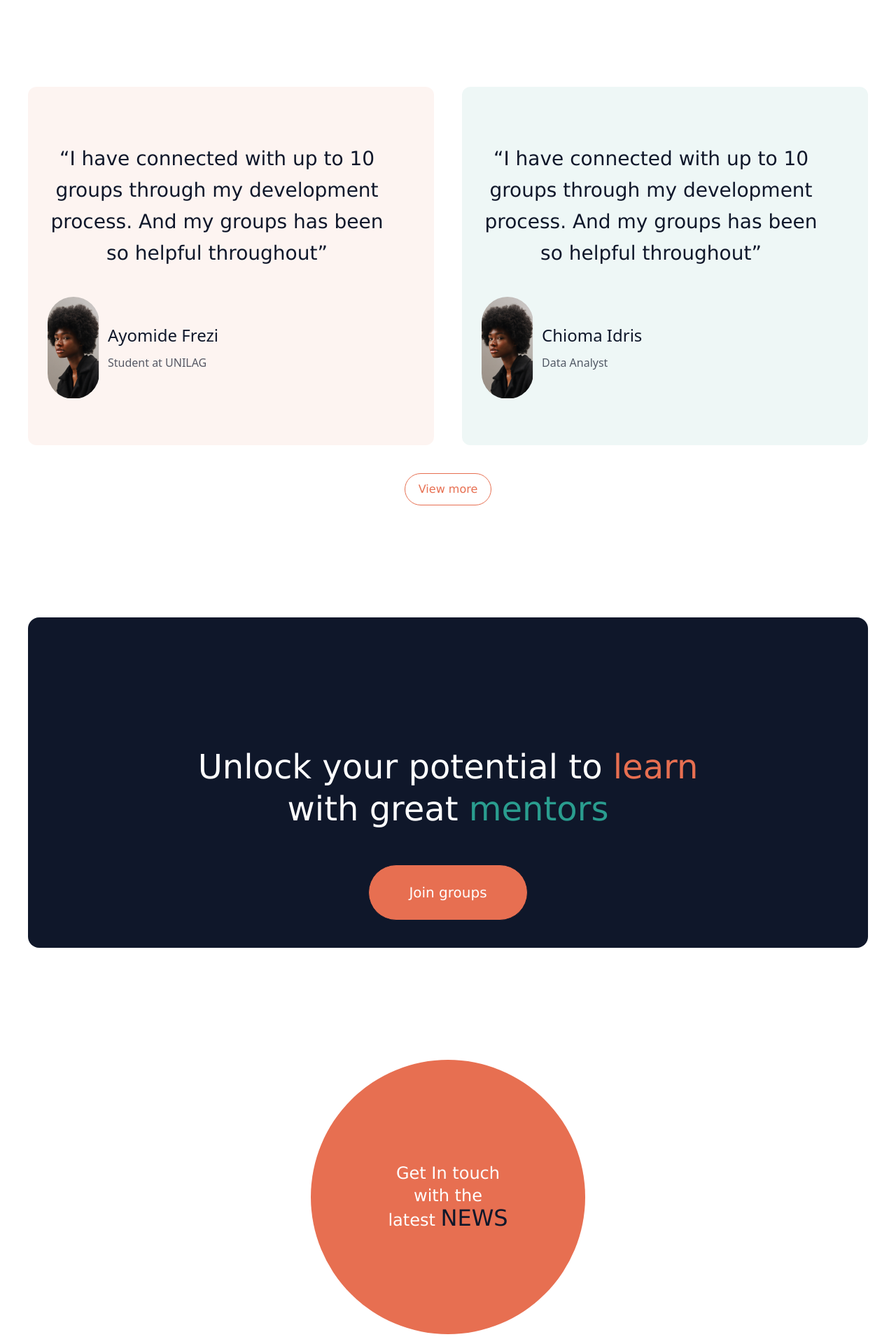
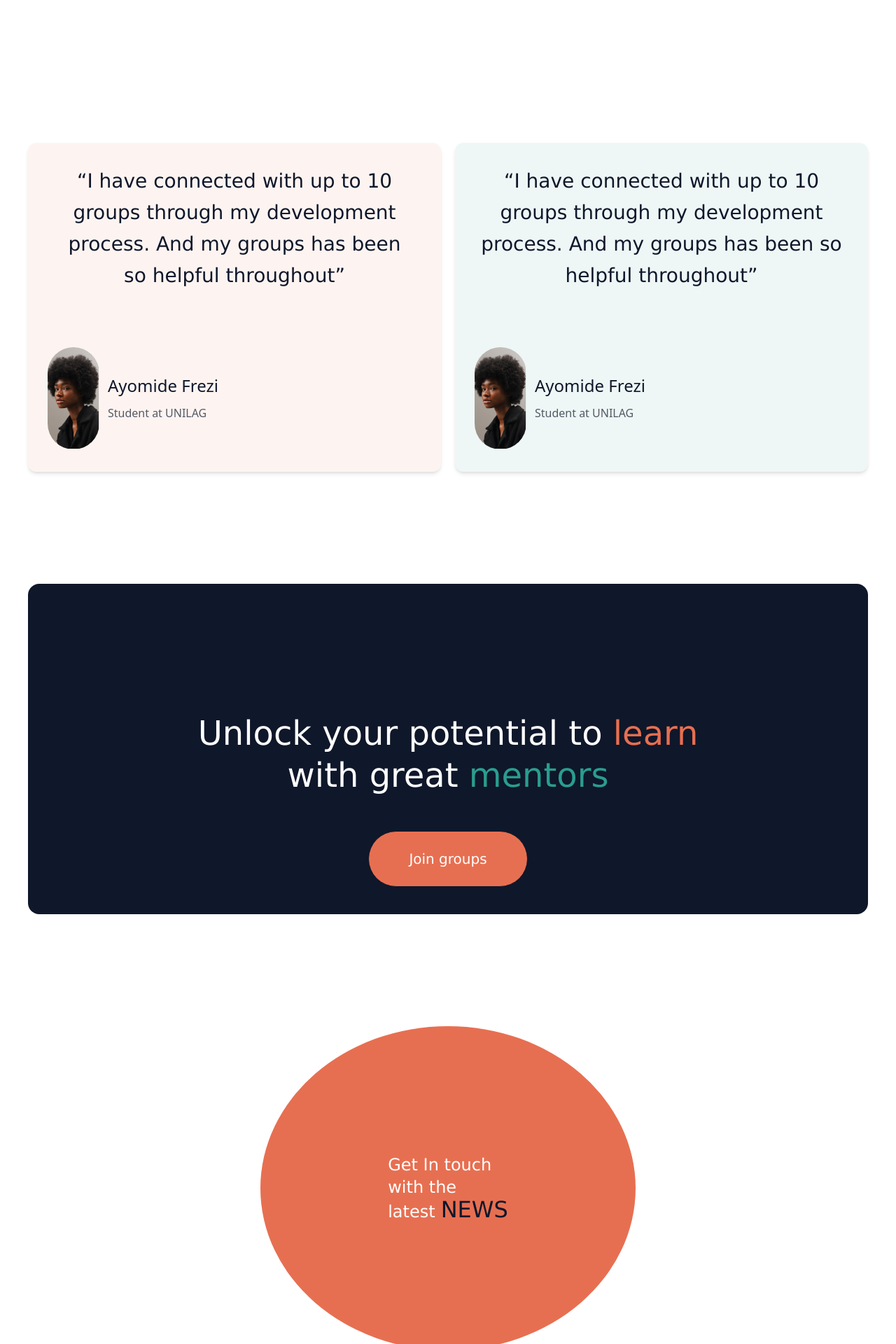
Before and after one commit to Clusterlearn/clusterlearn-app, a React (Create React App) app: page / in a window 1280 px wide. Shown: the part 3520-5440 px from the top of the page at 70% size. Built offline with nearby package versions, Linux system fonts and the light colour scheme; the HTML template or start-up script is replaced by a standard one.

Commit message:
landding page testimonial section fixed

```diff
--- a/src/Component/CardSection/Card.jsx
+++ b/src/Component/CardSection/Card.jsx
@@ -5,7 +5,7 @@ import Card2 from "../../../src/asset/card-2.png";
 import Card3 from "../../../src/asset/card-3.png";
 import Card4 from "../../../src/asset/card4.png";
 import Card5 from "../../../src/asset/card5.png";
-import AppContainer1 from "../AppContainer1/AppContainer1";
+
 
 function Card() {
   return (
@@ -95,8 +95,6 @@ function Card() {
           {/* line */}
           <div className=" w-full bg-gray-300 h-[2px] mt-32 lg:hidden md:hidden"></div>
 
-
-
           {/* fourth card */}
           <div className="px-10 flex lg:flex-row md:flex-row sm:flex-col-reverse flex-nowrap justify-between items-center gap-10 w-full h-full  mt-40">
             <div className="lg:flex md:flex md:w-1/2 h-[340px] sm:mt-10">
@@ -114,7 +112,7 @@ function Card() {
                   <span className="text-[16px] font-normal text-[#0F172A] font-ver cursor-pointer border-b border-[#0F172A]">
                     Join Learner &gt;
                   </span>
-                  </div>
+                </div>
               </div>
             </div>
             <div className=" max-h-full order-first">
@@ -125,10 +123,8 @@ function Card() {
           {/* line */}
           <div className=" w-full bg-gray-300 h-[2px] mt-32 lg:hidden md:hidden"></div>
 
-
-
           {/* fifth card */}
-          <div className="px-10 flex lg:flex-row md:flex-row sm:flex-col flex-nowrap justify-between items-center gap-10 w-full h-full  mt-40">
+          <div className="px-10 flex lg:flex-row md:flex-row sm:flex-col flex-nowrap justify-between items-center gap-10 w-full h-full  my-40">
             <div className="lg:flex md:flex md:w-1/2 h-[340px] sm:mt-10">
               <Frame
                 digit={"05"}
@@ -157,8 +153,6 @@ function Card() {
               <img src={Card5} alt="card 5" />
             </div>
           </div>
-
-
         </div>
       </div>
     </div>
--- a/src/Component/Get-In-Touch/GetInTouch.jsx
+++ b/src/Component/Get-In-Touch/GetInTouch.jsx
@@ -1,33 +1,21 @@
 import React from "react";
-import Button from "../Button/Button";
-import AppContainer1 from "../AppContainer1/AppContainer1";
 import Logo from "../Logo/Logo";
-import {Link} from "react-router-dom"
+// import {Link} from "react-router-dom"
 
 function GetInTouch() {
   return (
-    <AppContainer1>
-      <div  className=" flex items-center justify-center mt-40 relative cursor-pointer font-ver font-normal">
-        <h1 className=" text-white text-2xl text-center absolute">
-          Get In touch
-          <br /> with the <br />
-          latest <span className="text-logo-left text-[32px]">
-          NEWS</span>
+    <>
+      <div className="relative grid place-items-center w-full h-full mt-40 cursor-pointer font-ver font-normal">
+        <h1 className="text-2xl text-white bg-logo-right xl:px-[182px] xl:py-[182px] md:px-[100px] md:py-[100px] sm:px-[80px] sm:py-[80px] rounded-[100%]">
+          Get In touch <br /> with the <br />
+          latest
+          <span className="text-logo-left text-[32px] pl-2">NEWS</span>
         </h1>
-        <Link to="/Hello">
-          <Button
-            bgColor={"#E76F51"}
-            width={"392px"}
-            height={"392px"}
-            borderColor={"#E76F51"}
-            borderRadius={392}
-          ></Button>
-        </Link>
       </div>
       <div className="mt-40">
         <Logo Text={"CLUSTER"} />
       </div>
-    </AppContainer1>
+    </>
   );
 }
 
--- a/src/Component/MentorSection/Mentor.jsx
+++ b/src/Component/MentorSection/Mentor.jsx
@@ -8,7 +8,7 @@ function Mentor() {
       <AppContainer1>
         <div
           id="contact"
-          className="  bg-darkblue rounded-2xl mt-40 h-[472px] lg:pt-36 lg:px-48 flex flex-col items-center justify-center text-center "
+          className="bg-darkblue rounded-2xl xl:mt-40 md:mt-40 sm:mt-60 h-[472px] w-full lg:pt-36 lg:px-48 md:px-28 sm:px-5  flex flex-col items-center justify-center text-center "
         >
           <h1 className=" font-ver font-normal text-white  text-center lg:text-[48px] md:text-[48px] sm:text-[18px] lg:leading-[60px] md:leading-[60px] sm:leading-[23px]">
             Unlock your potential to
--- a/src/Component/Testimonial/Testimonial.jsx
+++ b/src/Component/Testimonial/Testimonial.jsx
@@ -1,26 +1,20 @@
 import React from "react";
 import GoodFace from "../../../src/asset/good-faces.png";
 import AppContainer1 from "../AppContainer1/AppContainer1";
-import Button from "../Button/Button";
+
 
 function Testimonial() {
-
   return (
     <AppContainer1>
-      <div>
-        <div
-          id="testimonial"
-          className="md:flex md:flex-row gap-10 w-full md:mt-40 overflow-hidden"
-        >
-          <span
-            className=" lg:bg-testimonial-color-bg-1 md:bg-testimonial-color-bg-1 w-[660px] h-[512px] rounded-xl"
-          >
-            <h1 className=" sm:text-[14px] font-ver font-normal md:leading-[45px] lg:leading-[45px] text-center px-5 py-20 md:w-[540px] lg:w-[540px] nmd:h-[220px] lg:h-[220px] text-darkblue md:text-[28px] lg:text-[28px]">
+      <div class="grid xl:grid-cols-2 md:grid-cols-2 sm:grid-cols-1 gap-8 sm:gap-5 w-[692px] h-[612px] sm:w-[362px] md:h-full md:w-full">
+        <div class="bg-testimonial-color-bg-1 rounded-xl shadow-md xl:mt-20 sm:mt-20  py-8 px-7">
+          <h1 className="font-ver text-center font-normal xl:leading-[45px] px-7  text-darkblue lg:text-[28px]  sm:text-[14px] ">
             “I have connected with up to 10 groups through my development
             process. And my groups has been so helpful throughout”
           </h1>
+
           {/* image and text */}
-            <div className="flex px-7 lg:mt-20 md:mt-0 sm:mt-0">
+          <div className="flex lg:mt-20 md:mt-7 sm:mt-7">
             <img
               style={{ borderRadius: "3rem 3rem 3rem 3rem" }}
               src={GoodFace}
@@ -35,43 +29,32 @@ function Testimonial() {
               </p>
             </span>
           </div>
-          </span>
+        </div>
 
-          <span className=" lg:bg-testimonial-color-bg-2 md:bg-testimonial-color-bg-2 sm:bg-testimonial-color-bg-2  w-[660px] h-[512px] rounded-xl">
-            <h1 className="sm:text-[14px] font-ver font-normal md:leading-[45px] lg:leading-[45px] text-center px-5 py-20 md:w-[540px] lg:w-[540px] nmd:h-[220px] lg:h-[220px] text-darkblue md:text-[28px] lg:text-[28px]">
+        {/* second testimonial section */}
+        {/* second testimonial section */}
+        <div class="bg-testimonial-color-bg-2 rounded-xl shadow-md xl:mt-20 md:mt-20 sm:mt-0 py-8 px-7">
+          <h1 className="font-ver text-center font-normal xl:leading-[45px] text-darkblue  lg:text-[28px]  sm:text-[14px] ">
             “I have connected with up to 10 groups through my development
             process. And my groups has been so helpful throughout”
           </h1>
+
           {/* image and text */}
-            <div className="flex px-7 lg:mt-20  md:mt-0 sm:mt-0">
+          <div className="flex lg:mt-20 md:mt-7 sm:mt-7">
             <img
               style={{ borderRadius: "3rem 3rem 3rem 3rem" }}
               src={GoodFace}
               alt="face"
             />
             <span className="flex flex-col gap-3 px-3 mt-10 font-var">
-                <h1 className=" text-darkblue font-normal lg:text-[24px] md:text-[24px] sm:text-[14px] lg:leading-[30px] md:leading-[30px] sm:leading-[20px]">
-                  Chioma Idris
+              <h1 className=" text-darkblue font-normal lg:text-[24px] md:text-[24px] sm:text-14px lg:leading-[30px] md:leading-[30px] sm:leading-[20px]">
+                Ayomide Frezi
               </h1>
               <p className="text-custom-color text-base font-normal">
-                  Data Analyst
+                Student at UNILAG
               </p>
             </span>
           </div>
-          </span>
-        </div>
-        {/* view more button */}
-        <div className="flex items-center justify-center mt-10">
-          <Button
-            text={"View more"}
-            textColor={"#E76F51"}
-            width={"124px"}
-            height={"46px"}
-            padding={"10px"}
-            borderWidth={1}
-            borderRadius={40}
-            borderColor={"#E76F51"}
-          />
         </div>
       </div>
     </AppContainer1>
```
Lines whose indentation alone changed are shown as unchanged.
